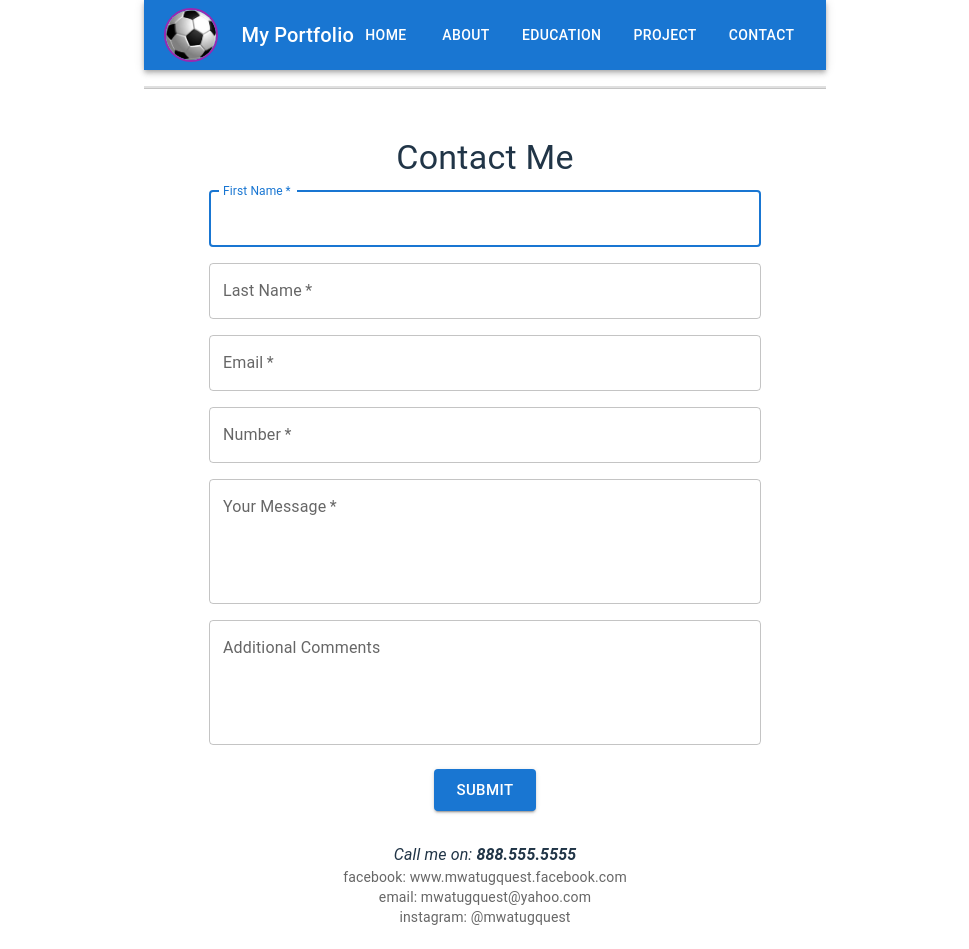
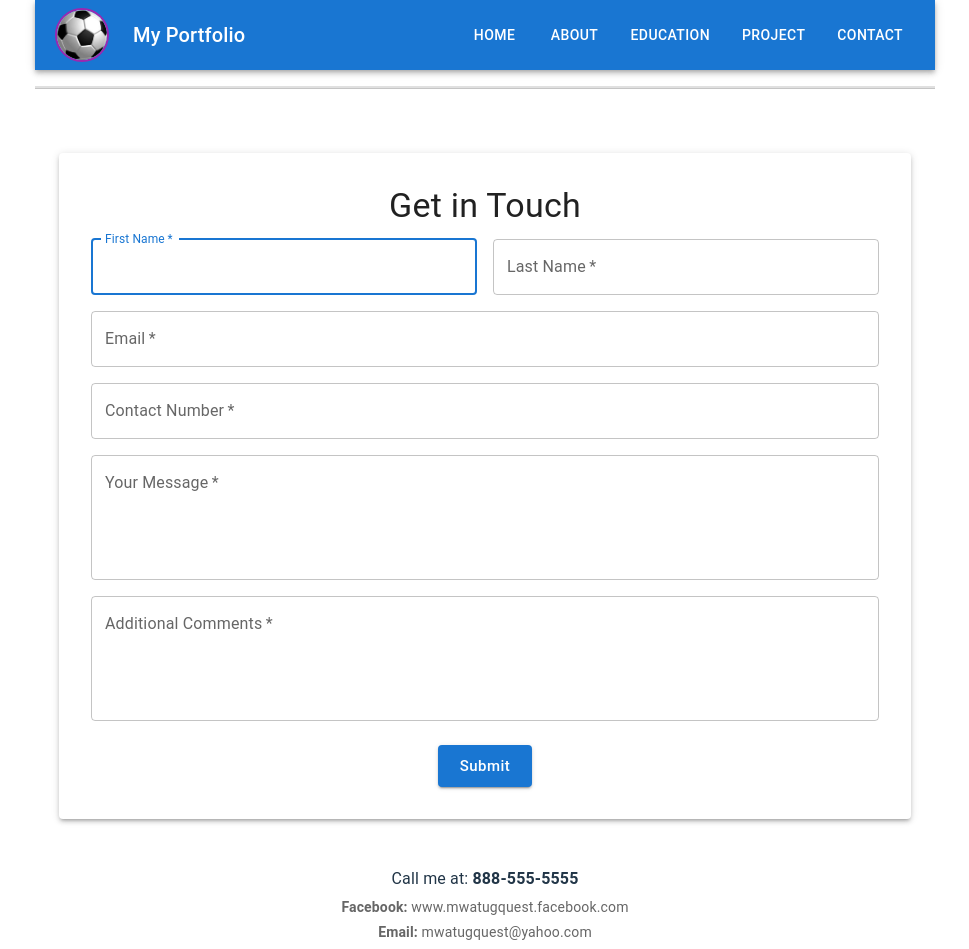
Before and after one commit to tlieu8/Remake_Assignment_1_Lieu_Minh_COMP_229, a React (Vite) app in the folder client/: page /contact in a window 1280 px wide. Shown: the top 949 px of the page, without its empty margins (155-1124 px from the left). Built offline with nearby package versions, Linux system fonts and the light colour scheme.

Commit message:
Update contact.jsx

```diff
--- a/client/src/contact.jsx
+++ b/client/src/contact.jsx
@@ -5,107 +5,126 @@ import {
   TextField,
   Button,
   Box,
+  Grid,
+  Paper,
 } from "@mui/material";
-import "../src/contact.css"; // Ensure you have this file if you're adding styles
+import "../src/contact.css"; // Ensure your CSS file is well-structured
 
 export default function Contact() {
   return (
-    <Container maxWidth="sm" sx={{ paddingY: 4 }}>
-      {/* Page Title */}
+    <Container maxWidth="md" sx={{ paddingY: 6 }}>
+      {/* Form Section */}
+      <Paper elevation={3} sx={{ padding: 4 }}>
         <Typography variant="h4" component="h1" align="center" gutterBottom>
-        Contact Me
+          Get in Touch
         </Typography>
 
         {/* Contact Form */}
         <form noValidate autoComplete="off">
-        <Box sx={{ marginBottom: 2 }}>
+          <Grid container spacing={2}>
+            {/* First Name */}
+            <Grid item xs={12} sm={6}>
               <TextField
                 fullWidth
                 required
-            id="myFName"
                 label="First Name"
                 variant="outlined"
                 autoFocus
+                aria-label="First Name"
               />
-        </Box>
-        <Box sx={{ marginBottom: 2 }}>
+            </Grid>
+
+            {/* Last Name */}
+            <Grid item xs={12} sm={6}>
               <TextField
                 fullWidth
                 required
-            id="myLName"
                 label="Last Name"
                 variant="outlined"
+                aria-label="Last Name"
               />
-        </Box>
-        <Box sx={{ marginBottom: 2 }}>
+            </Grid>
+
+            {/* Email */}
+            <Grid item xs={12}>
               <TextField
                 fullWidth
                 required
-            id="myEmail"
                 label="Email"
                 type="email"
                 variant="outlined"
+                aria-label="Email Address"
               />
-        </Box>
-        <Box sx={{ marginBottom: 2 }}>
+            </Grid>
+
+            {/* Contact Number */}
+            <Grid item xs={12}>
               <TextField
                 fullWidth
                 required
-            id="ContactNumber"
-            label="Number"
-            type="number"
+                label="Contact Number"
+                type="tel"
                 variant="outlined"
+                aria-label="Contact Number"
               />
-        </Box>
+            </Grid>
 
-        {/* First Message Textarea */}
-        <Box sx={{ marginBottom: 2 }}>
+            {/* Your Message */}
+            <Grid item xs={12}>
               <TextField
                 fullWidth
                 required
-            id="message1"
                 label="Your Message"
                 multiline
                 rows={4}
                 variant="outlined"
+                aria-label="Your Message"
               />
-        </Box>
+            </Grid>
 
-        {/* Second Message Textarea */}
-        <Box sx={{ marginBottom: 2 }}>
+            {/* Additional Comments */}
+            <Grid item xs={12}>
               <TextField
                 fullWidth
-            id="message2"
+                required
                 label="Additional Comments"
                 multiline
                 rows={4}
                 variant="outlined"
+                aria-label="Additional Comments"
               />
-        </Box>
+            </Grid>
+          </Grid>
 
           {/* Submit Button */}
-        <Box sx={{ textAlign: "center", marginTop: 3 }}>
-          <Button variant="contained" color="primary" type="submit" size="large">
+          <Box textAlign="center" mt={3}>
+            <Button
+              variant="contained"
+              color="primary"
+              type="submit"
+              size="large"
+              aria-label="Submit Form"
+              sx={{ textTransform: "none" }}
+            >
               Submit
             </Button>
           </Box>
         </form>
+      </Paper>
 
       {/* Additional Contact Info */}
-      <Box mt={4} textAlign="center">
-        <Typography variant="body1">
-          <i>
-            Call me on: <strong>888.555.5555</strong>
-          </i>
+      <Box mt={6} textAlign="center">
+        <Typography variant="body1" gutterBottom>
+          Call me at: <strong>888-555-5555</strong>
+        </Typography>
+        <Typography variant="body2" color="textSecondary" gutterBottom>
+          <strong>Facebook:</strong> www.mwatugquest.facebook.com
+        </Typography>
+        <Typography variant="body2" color="textSecondary" gutterBottom>
+          <strong>Email:</strong> mwatugquest@yahoo.com
         </Typography>
         <Typography variant="body2" color="textSecondary">
-          facebook: www.mwatugquest.facebook.com
-        </Typography>
-        <Typography variant="body2" color="textSecondary">
-          email: mwatugquest@yahoo.com
-        </Typography>
-        <Typography variant="body2" color="textSecondary">
-          instagram: @mwatugquest
+          <strong>Instagram:</strong> @mwatugquest
         </Typography>
       </Box>
     </Container>
```
Lines whose indentation alone changed are shown as unchanged.
